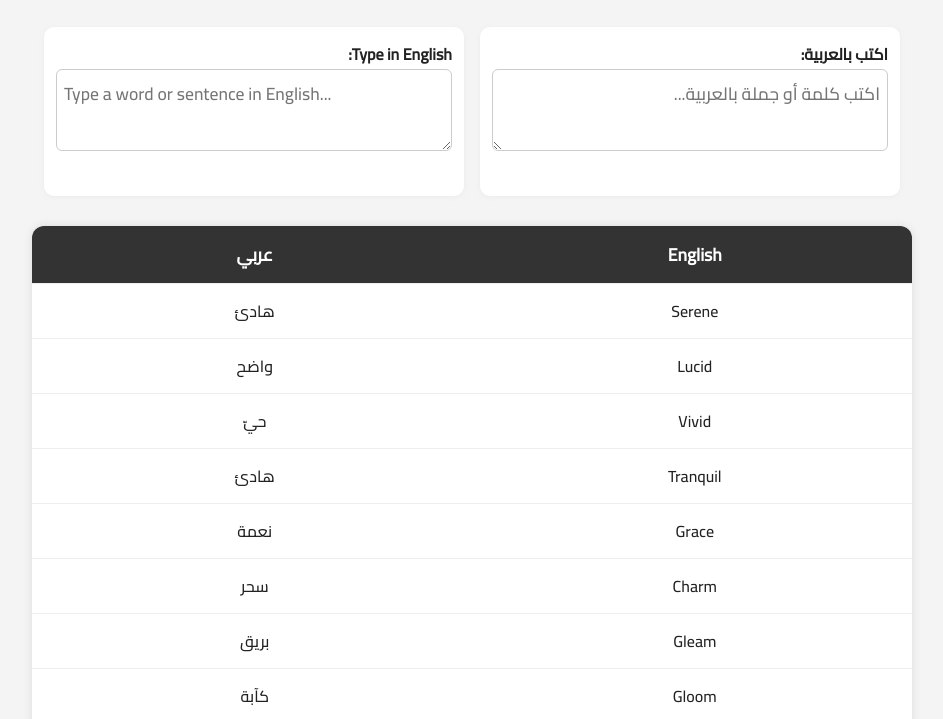
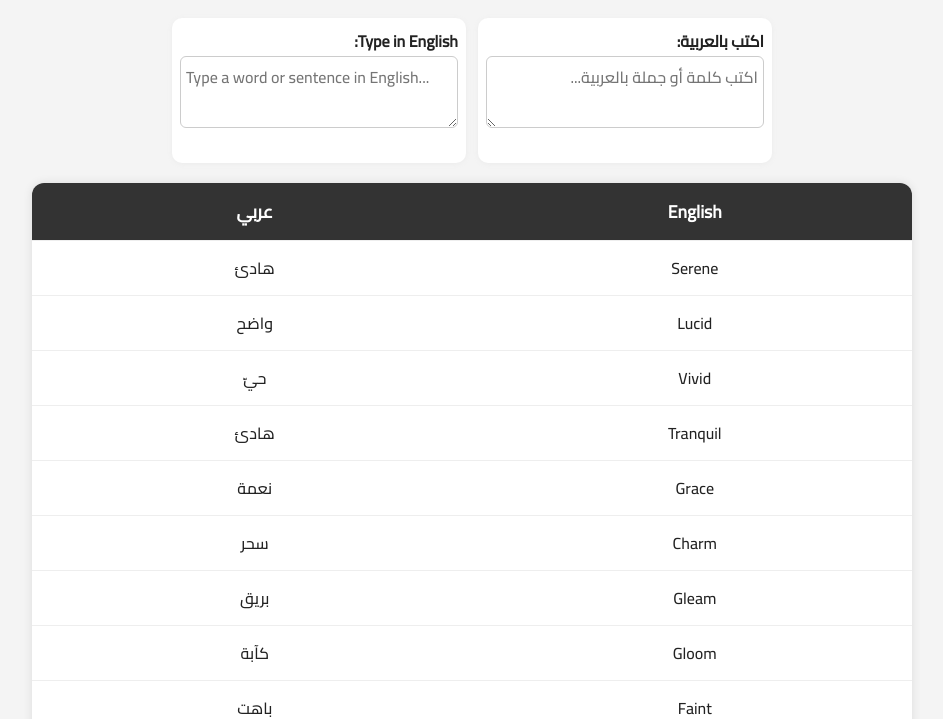
Before and after one commit to aliahmed127t-lgtm/English-Words-, a plain HTML site: page index.html in a window 1280 px wide. Shown: the part 83-802 px from the top of the page, without its empty margins (168-1111 px from the left). Drawn offline with Linux system fonts and the light colour scheme.

```diff
--- a/index.html
+++ b/index.html
@@ -180,16 +180,16 @@ englishInput.addEventListener('input', async () => {
 <body>
   <h1>قاموس كلمات انجليزي (1000 Words)</h1>
  <!-- بدء قسم الترجمة الفورية -->
-<div class="translation-section" style="display: flex; justify-content: center; align-items: flex-start; gap: 16px; margin: 30px auto 20px; flex-wrap: wrap; max-width: 900px;">
-  <div style="flex: 1; min-width: 250px; max-width: 420px; background: #fff; border-radius: 10px; box-shadow: 0 1px 5px #bbb2; padding: 12px; text-align: right;">
+<div class="translation-section" style="display: flex; justify-content: center; align-items: flex-start; gap: 12px; margin: 20px auto 10px; flex-wrap: wrap; max-width: 600px;">
+  <div style="flex: 1; min-width: 180px; max-width: 300px; background: #fff; border-radius: 10px; box-shadow: 0 1px 5px #bbb2; padding: 8px; text-align: right;">
     <label for="arabicInput"><b>اكتب بالعربية:</b></label>
-    <textarea id="arabicInput" dir="rtl" placeholder="اكتب كلمة أو جملة بالعربية..." style="width:100%;min-height:60px;font-size:1.1rem;border-radius:6px;border:1px solid #ccc;padding:7px;font-family:'Cairo',Arial,sans-serif;resize:vertical;box-sizing:border-box;direction:rtl;"></textarea>
-    <span id="arabicLoading" style="font-size:0.95em;color:#888;min-height:24px;display:block"></span>
+    <textarea id="arabicInput" dir="rtl" placeholder="اكتب كلمة أو جملة بالعربية..." style="width:100%;min-height:50px;font-size:1rem;border-radius:6px;border:1px solid #ccc;padding:5px;font-family:'Cairo',Arial,sans-serif;resize:vertical;box-sizing:border-box;direction:rtl;"></textarea>
+    <span id="arabicLoading" style="font-size:0.9em;color:#888;min-height:18px;display:block"></span>
   </div>
-  <div style="flex: 1; min-width: 250px; max-width: 420px; background: #fff; border-radius: 10px; box-shadow: 0 1px 5px #bbb2; padding: 12px; text-align: right;">
+  <div style="flex: 1; min-width: 180px; max-width: 300px; background: #fff; border-radius: 10px; box-shadow: 0 1px 5px #bbb2; padding: 8px; text-align: right;">
     <label for="englishInput"><b>Type in English:</b></label>
-    <textarea id="englishInput" dir="ltr" placeholder="Type a word or sentence in English..." style="width:100%;min-height:60px;font-size:1.1rem;border-radius:6px;border:1px solid #ccc;padding:7px;font-family:'Cairo',Arial,sans-serif;resize:vertical;box-sizing:border-box;direction:ltr;"></textarea>
-    <span id="englishLoading" style="font-size:0.95em;color:#888;min-height:24px;display:block"></span>
+    <textarea id="englishInput" dir="ltr" placeholder="Type a word or sentence in English..." style="width:100%;min-height:50px;font-size:1rem;border-radius:6px;border:1px solid #ccc;padding:5px;font-family:'Cairo',Arial,sans-serif;resize:vertical;box-sizing:border-box;direction:ltr;"></textarea>
+    <span id="englishLoading" style="font-size:0.9em;color:#888;min-height:18px;display:block"></span>
   </div>
 </div>
 <!-- نهاية قسم الترجمة الفورية -->
```
